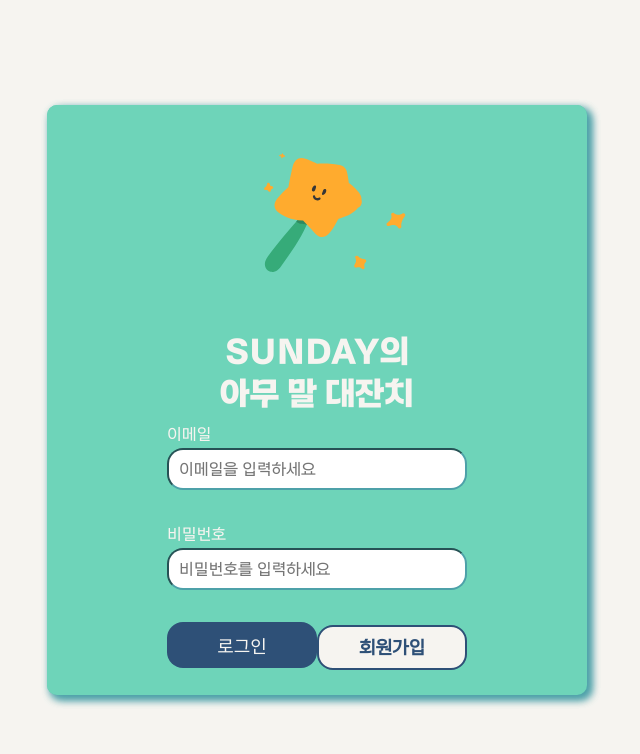
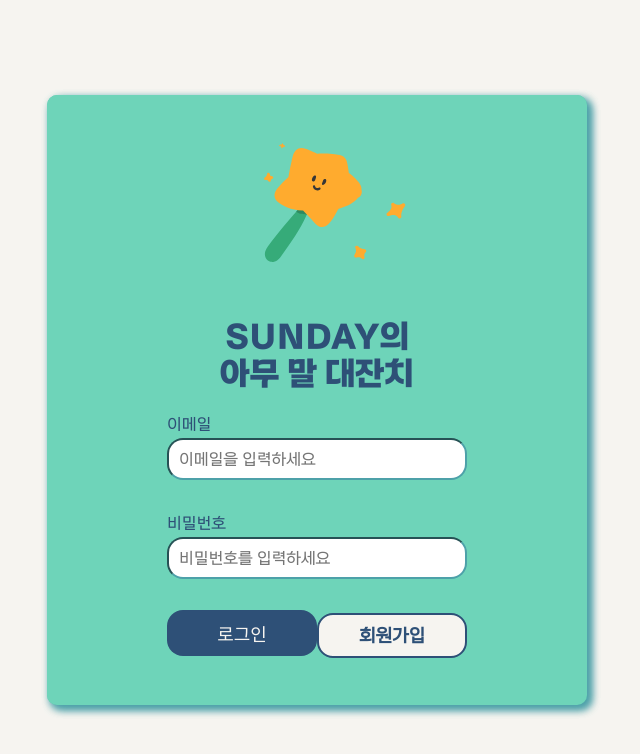
Before and after one commit to 100-hours-a-week/2-sunday-ahn-community-fe-react, a React (Create React App) app: page / in a window 1280 px wide. Shown: the top 754 px of the page, without its empty margins (323-963 px from the left). Built offline with nearby package versions, Linux system fonts and the light colour scheme.

Commit message:
feature: LoginPage 디자인 구현

```diff
--- a/src/components/css/InputBox.css
+++ b/src/components/css/InputBox.css
@@ -8,7 +8,7 @@
 .inputField p {
     margin: 0;
     font-family: "Pretendard";
-    color: #F6F4F0;
+    color: #2E5077;
     font-size: 16px;
 }
 
@@ -27,7 +27,7 @@
     font-family: "Pretendard";
     font-size: 14px;
     margin: 0;
-    height: 10px; /* 고정 높이로 공간 유지 */
+    height: 9px; /* 고정 높이로 공간 유지 */
     visibility: hidden; /* 기본적으로 숨김 */
 }
 
--- a/src/components/css/LoginHeader.css
+++ b/src/components/css/LoginHeader.css
@@ -9,9 +9,10 @@ h1 {
     font-size: 32px;
     font-weight: 400;
     line-height: 32px;
-    margin: 10px;
+    margin: 5px;
+
     text-align: center;
-    color: #F6F4F0;
+    color: #2E5077;
 }
 
 /* 로그인 박스 */
@@ -20,7 +21,7 @@ h1 {
     display: flex;
     flex-direction: column;
     align-items: center;
-    height: 550px;
+    height: 570px;
     width: 500px;
     padding: 20px;
     box-shadow: 4px 4px 8px #4DA1A9; /* 그림자 */
--- a/src/styles/Login.css
+++ b/src/styles/Login.css
@@ -39,7 +39,3 @@
     color: #F6F4F0
     ;
 }
-.registButton:focus {
-    outline: none;
-    box-shadow: 0 0 0 3px #F6F4F0; /* 포커스 시 아웃라인 효과 */
-}
```
